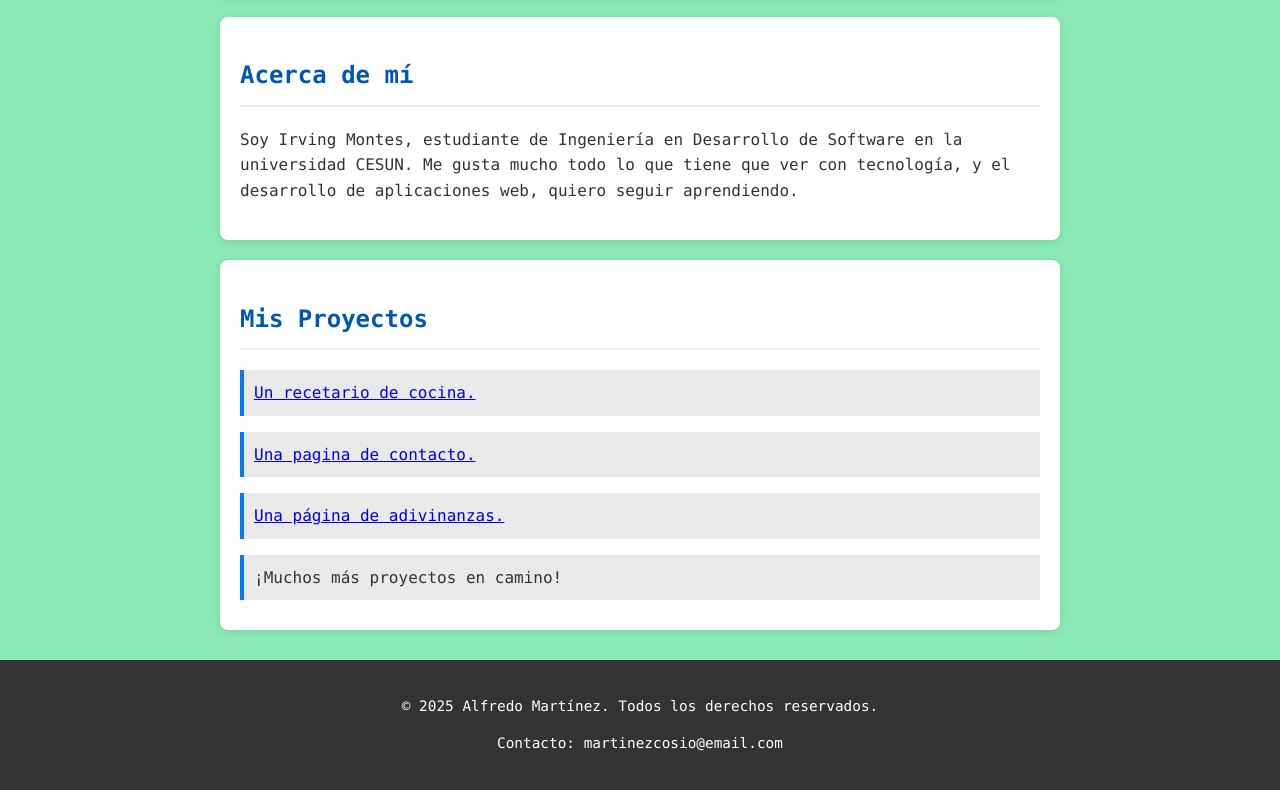
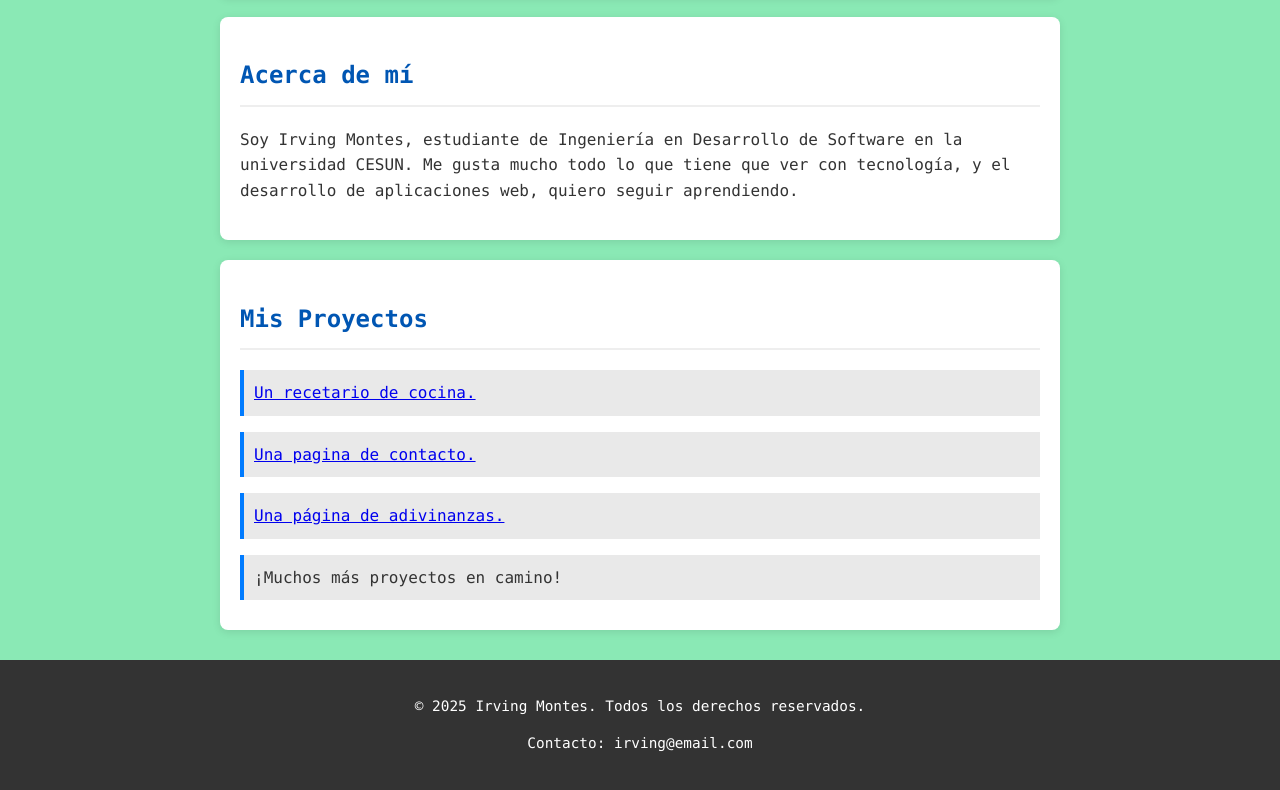
Before and after one commit to IrvingAbimaelMontes/portafolioPersonal, a plain HTML site: page index.html in a window 1280 px wide. Shown: the part 539-1329 px from the top of the page. Drawn offline with Linux system fonts and the light colour scheme.

Commit message:
Update index.html

```diff
--- a/index.html
+++ b/index.html
@@ -59,8 +59,8 @@
     </section>
 
     <footer>
-        <p>&copy; 2025 Alfredo Martínez. Todos los derechos reservados.</p>
-        <p>Contacto: martinezcosio@email.com</p>
+        <p>&copy; 2025 Irving Montes. Todos los derechos reservados.</p>
+        <p>Contacto: irving@email.com</p>
     </footer>
 
 </body>
```
